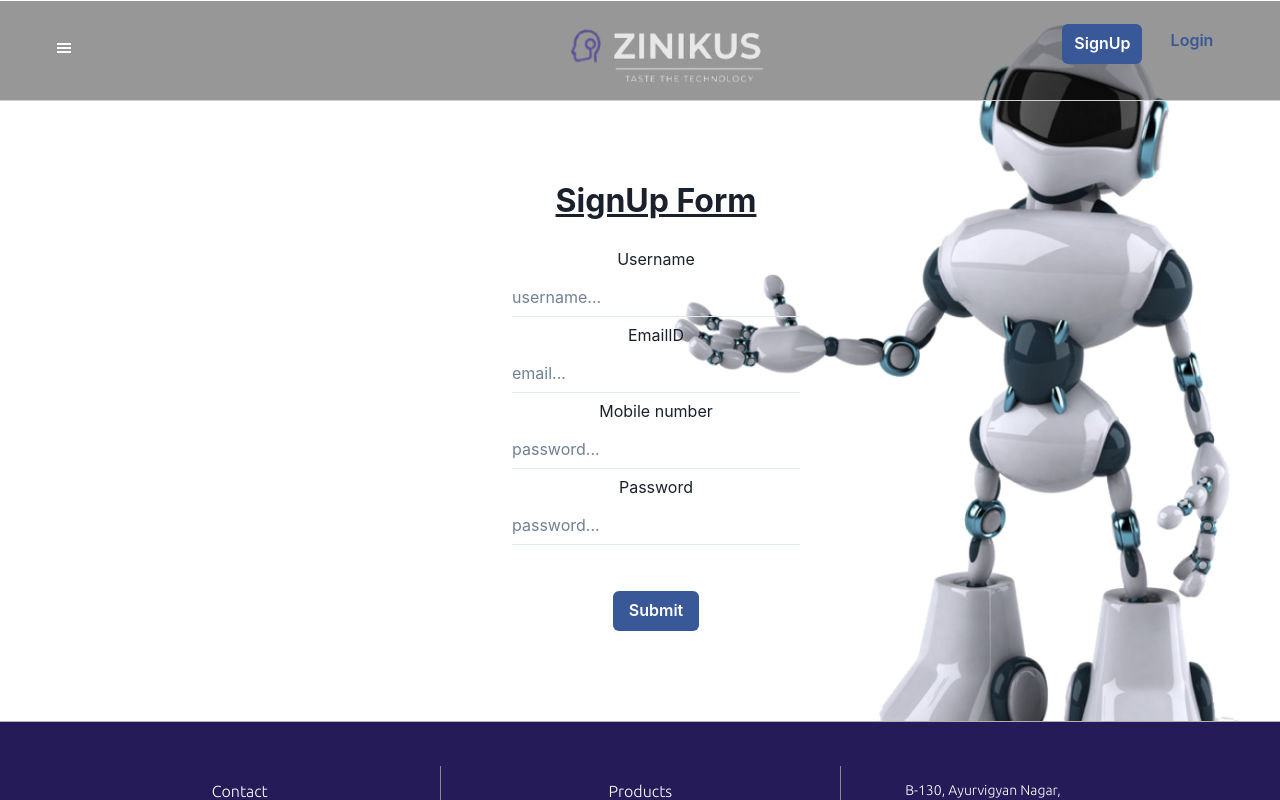
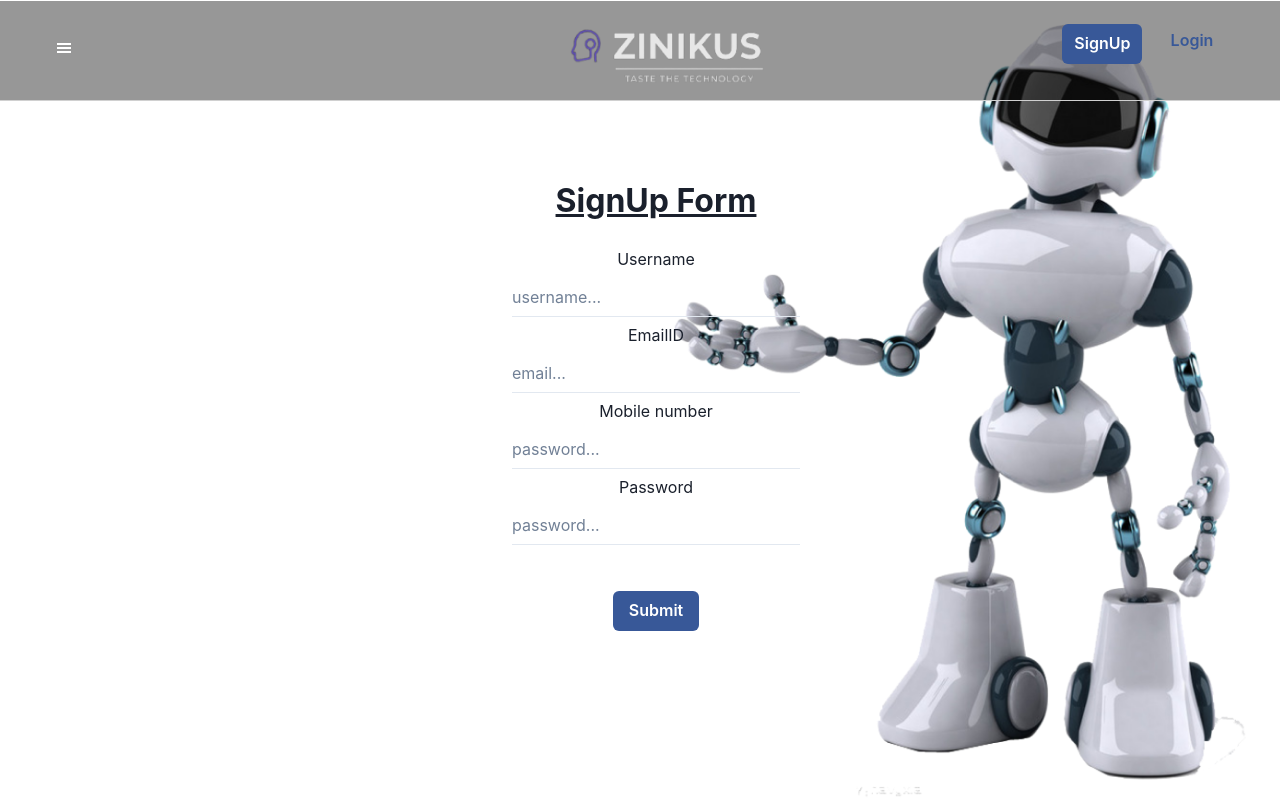
Before and after one commit to UjjwalPasahan/ZINIKUSWEB, a React (Create React App) app in the folder client/: page /signup in a window 1280 px wide. Shown: the top 800 px of the page. Built offline with nearby package versions, Linux system fonts and the light colour scheme.

Commit message:
minor change

```diff
--- a/client/src/components/signup.jsx
+++ b/client/src/components/signup.jsx
@@ -2,13 +2,15 @@ import React from 'react';
 import { Box, Button, Input, VStack } from '@chakra-ui/react';
 import '../styles/signup.css';
 import Footer from './Footer.jsx';
-import Header from './Header'
+
 
 const signup = () => {
   return (
     <div className="signUppage">
-    {/* <Header /> */}
-    <div className="servicesGlassyEffect"></div>
+
+    <div className="servicesGlassyEffect">
+
+    </div>
       <div class="signUp" style={{ marginBottom: '45rem' }}>
         <VStack
           spacing={'1.5'}
@@ -51,7 +53,6 @@ const signup = () => {
           </Button>
         </VStack>
       </div>
-      <Footer />
     </div>
   );
 };
```
